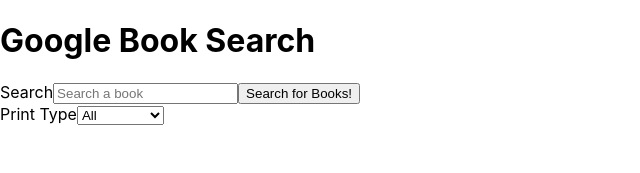
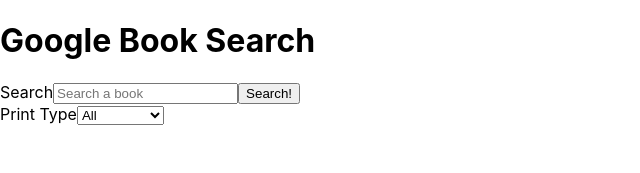
Before and after one commit to thinkful-ei-leopard/googleBooksAPI-raina-aaron, a React (Create React App) app: page / in a window 1280 px wide. Shown: the top 173 px of the page, without its empty margins (0-640 px from the left). Built offline with nearby package versions, Linux system fonts and the light colour scheme.

Commit message:
finished

```diff
--- a/src/components/Book.js
+++ b/src/components/Book.js
@@ -13,7 +13,7 @@
                 {image}
                 <div className= 'book-details'>
                     <h2 className='book-title'> {props.book.volumeInfo.title} </h2>
-                    <p className='book-author'> {props.book.volumeInfo.author } </p>
+                    <p className='book-author'> {props.book.volumeInfo.authors} </p>
                     <p className='book-description'> {props.book.volumeInfo.description} </p>
                 </div>
             </li>
--- a/src/components/Search.js
+++ b/src/components/Search.js
@@ -2,7 +2,7 @@
 
 class Search extends React.Component {
     state = {
-     printType: '',
+     printType: 'all',
      searchTerm: ''
     }
 
@@ -24,7 +24,7 @@
                 <form onSubmit={e => this.props.handleSubmit(e, {printType:this.state.printType, q:this.state.searchTerm})}>
                     <label>Search</label>
                     <input type='text' name='q' className='search-bar' placeholder='Search a book' onChange={ this.handleSearchInput } />
-                    <button type='submit'>Search for Books!</button>
+                    <button type='submit'>Search!</button>
                     <div className='filter-bar'>
                     <label>Print Type</label>
                     <select name='printType' onChange={ this.handleFilterInput }>
```
